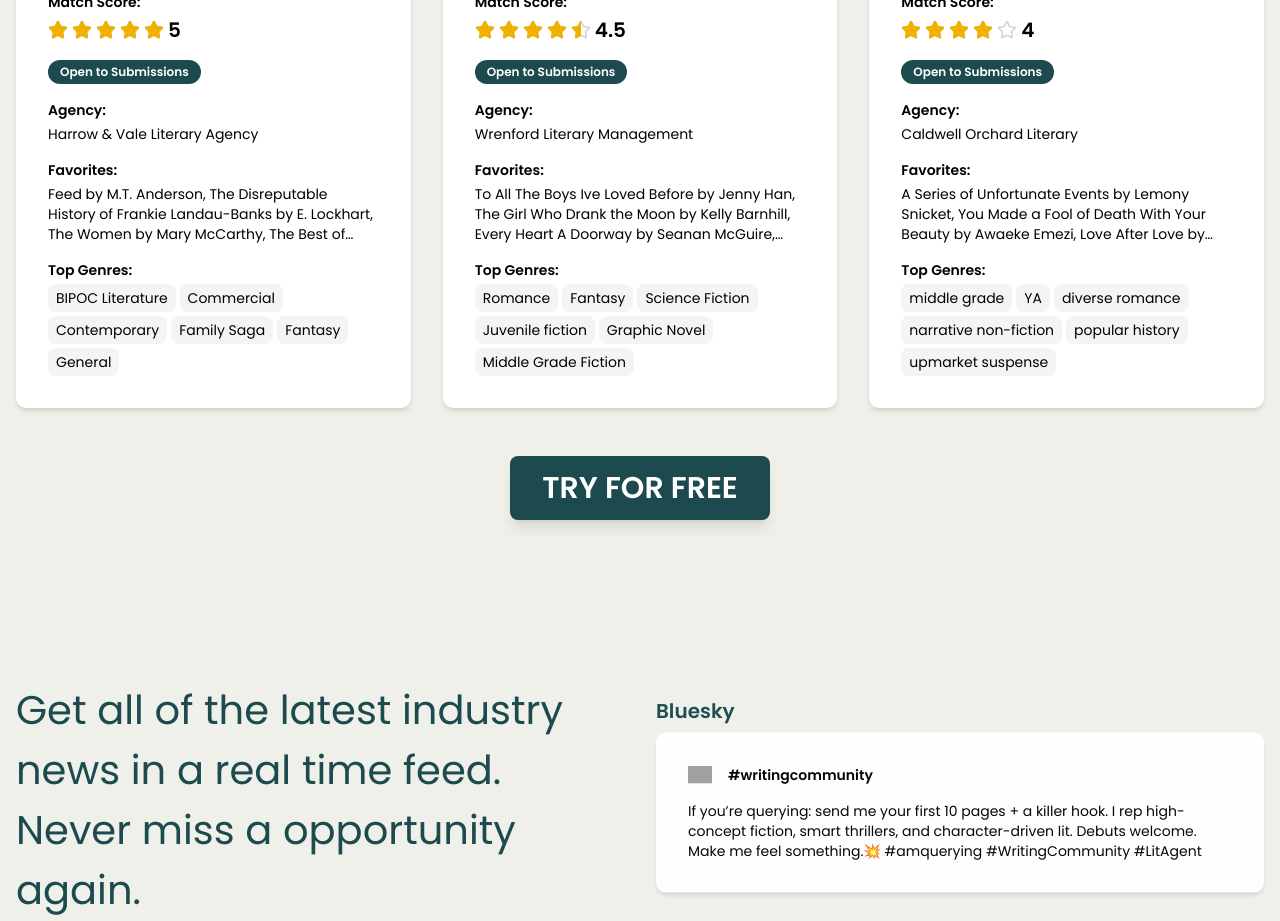
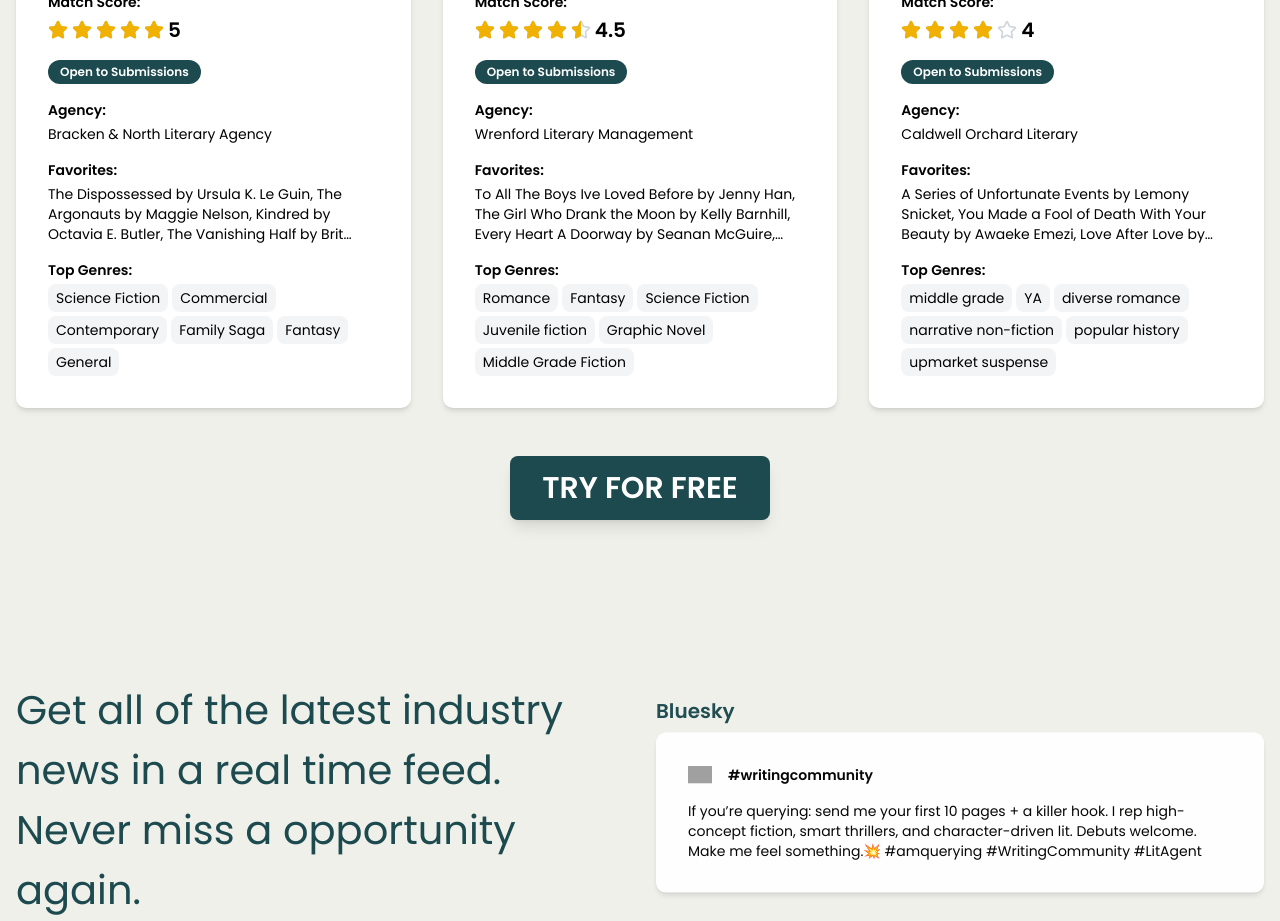
Before and after one commit to thefrankharvey/querybot_web_app, a Next.js app: page / in a window 1280 px wide. Shown: the part 1820-2741 px from the top of the page. Built offline with nearby package versions, Linux system fonts and the light colour scheme; no server answers; grey boxes are pictures that could not be loaded.

Commit message:
Update constants again

```diff
--- a/app/constants.ts
+++ b/app/constants.ts
@@ -97,16 +97,16 @@ export const feedDemoData = {
 export const agentDemoData = [
   {
     aala_member: "True",
-    agency: "Harrow & Vale Literary Agency",
-    agent_id: "ea50a146-dd52-4ad7-bd93-ca21f044891e",
-    bio: 'Howard Morhaim Literary Agency, joined 2006, "masters degree fiction writing University of Southern Mississippi", publishing career University Press of Florida, adjunct professor New York University, represents New York Times bestselling authors, clients include Daniel M. Lavery, Madeleine Roux, Brittany Gibbons, newsletter Agents & Books',
+    agency: "Bracken & North Literary Agency",
+    agent_id: "3f2a8a1c-9b7d-4f6e-a7d8-8f2c7b1d4a90",
+    bio: 'Former editor at a university press, joined Bracken & North in 2011, MFA in Creative Writing (University of Oregon), teaches occasional workshops, represents award-winning and bestselling authors, clients include Casey McQuiston, Malinda Lo, Akwaeke Emezi, writes the newsletter "Open Tabs: Books & Publishing".',
     clients:
-      "Alix E. Harrow, Mattie Lubchansky, Trung Le Nguyen, Daniel Lavery, Bobby Finger, Hallie Bateman, Gwenda Bond, Madeleine Roux, Claudia Aguirre, Erin Hahn",
-    email: "kmckean@morhaimliterary.com",
+      "Casey McQuiston, Malinda Lo, Akwaeke Emezi, Talia Hibbert, Gail Simone, Emily M. Danforth, Darcie Little Badger, Seanan McGuire, C Pam Zhang, Leigh Bardugo",
+    email: "submissions@brackennorthlit.com",
     extra_interest:
-      'prefers sincerity over sarcasm, seeks transporting writing and voice, interested in authors from under-represented groups, hungry for nonfiction for kids: biography, history, science, technology, creativity, memoir, narrative nonfiction middle grade/YA, graphic novels all ages, middle grade except wacky, zany, gross-out, "adult interests: contemporary romance, womens fiction, literary fiction, 20th century historical fiction, fantasy, magical realism, science fiction, space", no thrillers, mysteries, picture books, poetry, screenplays, dislikes dragons, angels/demons, cops, lawyers, FBI agents, amateur sleuths, no farce or satire',
+      "drawn to big-hearted voice and emotional precision, loves high-concept with literary execution, prioritizes marginalized creators, looking for nonfiction for younger readers: biography, science, pop history, cultural criticism, narrative nonfiction MG/YA, graphic nonfiction all ages; adult interests: contemporary romance, upmarket women’s fiction, literary fiction, historical (19th–20th century), speculative with grounded worldbuilding, magical realism, near-future SF; not looking for: police procedurals, cozy mysteries, straight thrillers, picture books, poetry, screenplays; tends to pass on dragons-heavy epic fantasy, angel/demon mythology, lawyer/cop/FBI protagonists, broad farce/satire",
     favorites:
-      "Feed by M.T. Anderson, The Disreputable History of Frankie Landau-Banks by E. Lockhart, The Women by Mary McCarthy, The Best of Everything by Rona Jaffe, The Mothers by Brit Bennett, The Age of Light by Whitney Scharer, Seek You by Kristen Radtke, The Amazing Adventures of Kavalier and Clay by Michael Chabon, Careers for Women by Joanna Scott, Overwhelmed by Brigid Schulte, What We Talk About When We Talk About Love by Raymond Carver, Leave the World Behind by Rumaan Alam, Dare Me by Megan Abbott, Girls of Fire by Robin Wasserman, Marlena by Julie Buntin",
+      "The Dispossessed by Ursula K. Le Guin, The Argonauts by Maggie Nelson, Kindred by Octavia E. Butler, The Vanishing Half by Brit Bennett, Station Eleven by Emily St. John Mandel, Fun Home by Alison Bechdel, The Left Hand of Darkness by Ursula K. Le Guin, Trust Exercise by Susan Choi, Outline by Rachel Cusk, Say Nothing by Patrick Radden Keefe, The Song of Achilles by Madeline Miller, Circe by Madeline Miller, Severance by Ling Ma",
     form_comps_matches_db_clients: 0,
     form_comps_matches_db_extra_interest: 0,
     form_comps_matches_db_favorites: 0,
@@ -121,20 +121,21 @@ export const agentDemoData = [
     form_themes_matches_db_extra_interest: 0,
     form_themes_matches_db_favorites: 0,
     genres:
-      'BIPOC Literature, "Childrens", Commercial, Contemporary, Family Saga, Fantasy, General, Gothic, Graphic Novel, Historical, Horror, Humor, LGBTQ Fiction and Non-Fiction, Literary Fiction, Middle Grade, Romance, Romcom, Science Fiction, South Asian Literature, South East Asian Literature, Speculative, West African Literature, Women’s Fiction, Young Adult, Crafts/DIY, Cultural criticism, Illustrated, Memoir, Parenting, Pop Culture, Tarot/Astrology, Witches/Witchcraft',
-    id: "ea50a146-dd52-4ad7-bd93-ca21f044891e",
-    location: "30 Pierrepont Street, Brooklyn, New York, United States, 11201",
+      'Science Fiction, "Literary Fiction", Commercial, Contemporary, Family Saga, Fantasy, General, Gothic, Graphic Novel, Historical, Horror, Humor, LGBTQ Fiction and Non-Fiction, Literary Fiction, Middle Grade, Romance, Romcom, Science Fiction, Speculative, Women’s Fiction, Young Adult, Biography, Cultural criticism, Illustrated, Memoir, Parenting, Pop Culture, Science/Technology, Narrative Nonfiction, Witches/Witchcraft',
+    id: "3f2a8a1c-9b7d-4f6e-a7d8-8f2c7b1d4a90",
+    location:
+      "112 Greene Street, Suite 5B, New York, New York, United States, 10012",
     name: "Lauren Anderson",
     negatives:
-      "no gross-out middle grade (e.g. The Best Farts in History), no MG Rick & Morty or Hitchhiker’s Guide style, no thrillers or mysteries for adults, no picture books, no poetry, no screenplays, no dragons, angels/demons, cops, lawyers, FBI agents, amateur sleuths, no farce or satire",
+      "no gross-out middle grade, no adult thrillers/mysteries as primary category, no picture books, no poetry, no screenplays, no dragons-centric epic fantasy, no angels/demons, no cop/lawyer/FBI leads, no broad farce or satire",
     normalized_score: 5,
     sales:
-      "Starling House by Alix E. Harrow, The Old Place by Bobby Finger, The Magic Fish by Trung Le Nguyen",
-    score: 32.5,
+      "Saltwater City by Casey McQuiston, The Orchard Pact by Malinda Lo, The Archive of Small Miracles by Akwaeke Emezi",
+    score: 31.75,
     submission_req:
-      "query letter + first 3 chapters novel or full nonfiction proposal, email kmckean@morhaimliterary.com, no snail mail, one project, one agent at agency at a time, response time 8-12 weeks",
-    twitter_handle: "@kate_mckean",
-    website: "morhaimliterary.com",
+      "query letter + first 10 pages (or first 3 chapters) for fiction; full proposal + 2 sample chapters for nonfiction; email submissions@brackennorthlit.com; no attachments unless requested; one project at a time; response time 6–10 weeks",
+    twitter_handle: "@kendramcleanlit",
+    website: "brackennorthlit.com",
   },
   {
     aala_member: "!missing",
```
